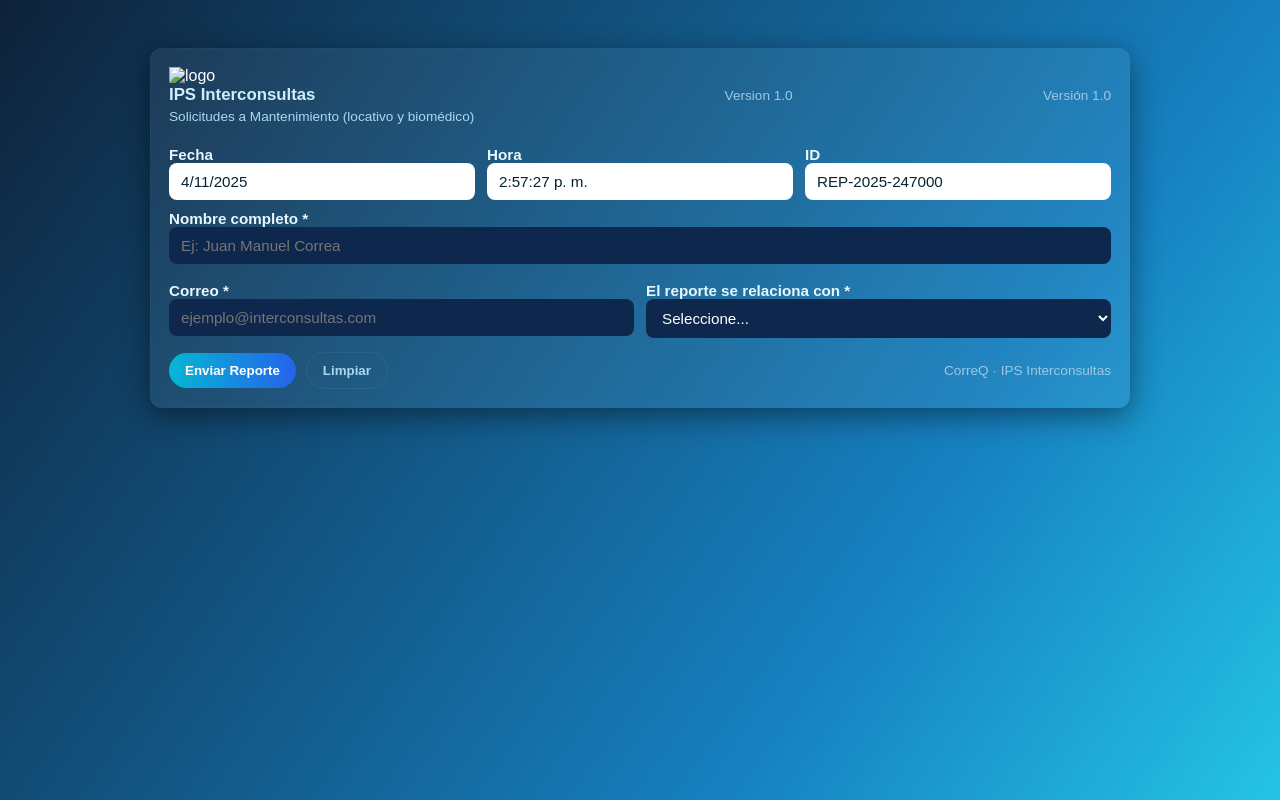
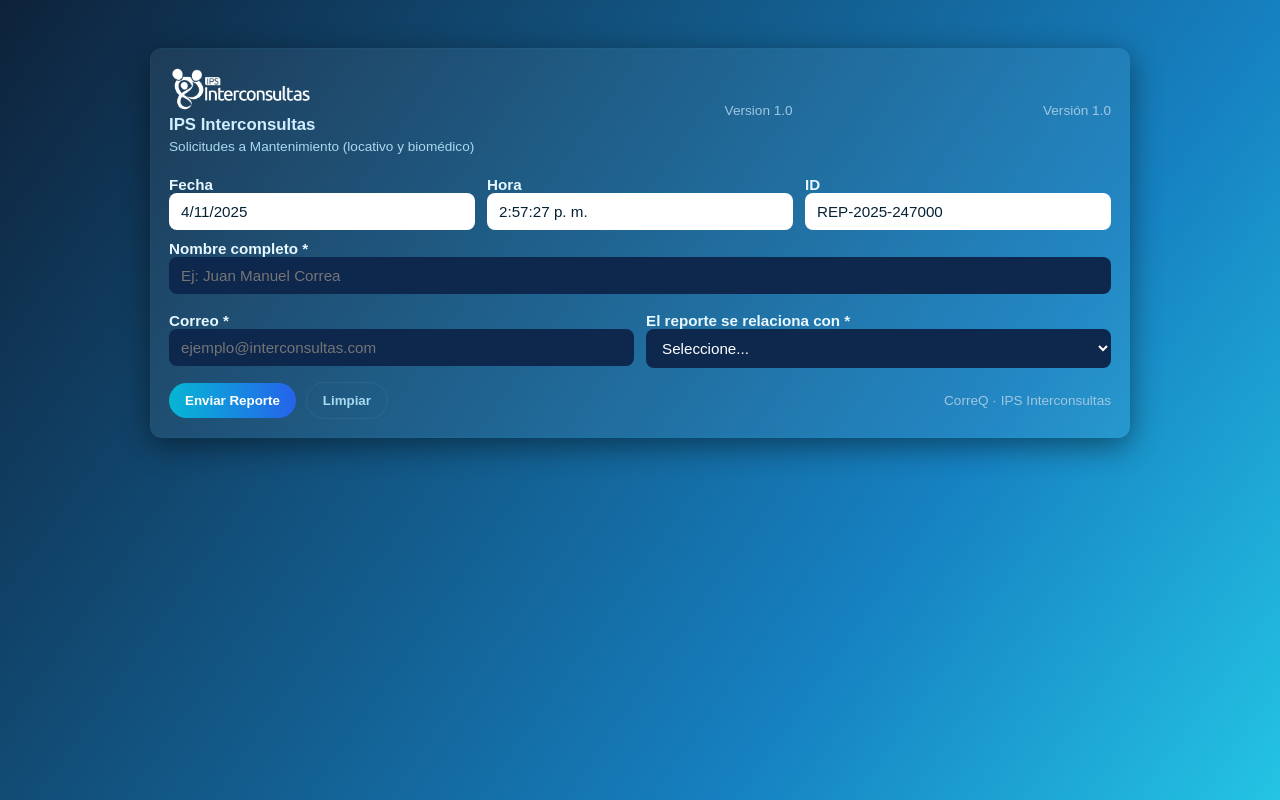
Before and after one commit to Mantenimiento0/reportes-mantenimiento, a plain HTML site: page index.html in a window 1280 px wide. Drawn offline with Linux system fonts and the light colour scheme.

Commit message:
Update index.html

```diff
--- a/index.html
+++ b/index.html
@@ -74,7 +74,7 @@ textarea.input-plain { min-height:84px; resize:vertical; }
   <div class="card">
     <div class="header">
       <div class="brand">
-        <img src="LLogo-Interconsultas-01b-500px.png.png" alt="logo" style="height:44px;margin-right:10px">
+        <img src="Logos-Interconsultas-01b-500px.png.png" alt="logo" style="height:44px;margin-right:10px">
         <div>
           <h1>IPS Interconsultas</h1>
           <p>Solicitudes a Mantenimiento (locativo y biomédico)</p>
```
